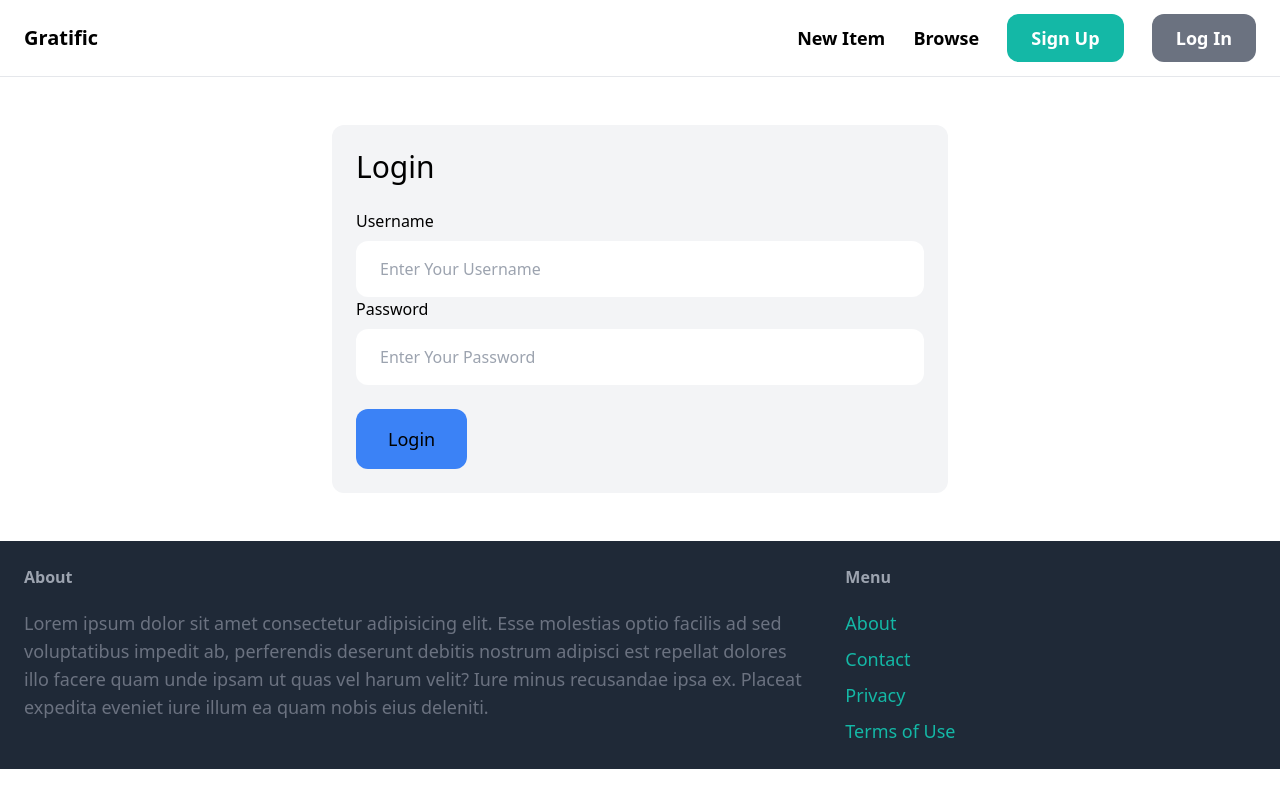
After one commit to Mazhar42/Gratific---A-marketplace, a Django app: page /login/ in a window 1280 px wide. The commit adds this page. Run offline with Django 4.2, Linux system fonts and the light colour scheme; some libraries are stand-ins or nearby versions.

Commit message:
sign up and login page constructed

```diff
--- /dev/null
+++ b/core/forms.py
@@ -0,0 +1,35 @@
+from django.contrib.auth.forms import UserCreationForm,AuthenticationForm
+from django.contrib.auth.models import User
+from django import forms
+
+class LoginForm(AuthenticationForm):
+    username = forms.CharField(widget=forms.TextInput(attrs={
+        'placeholder': 'Enter Your Username',
+        'class': 'w-full py-4 px-6 rounded-xl'
+    }))
+    password = forms.CharField(widget=forms.PasswordInput(attrs={
+        'placeholder': 'Enter Your Password',
+        'class': 'w-full py-4 px-6 rounded-xl'
+    }))
+
+class SignUpForm(UserCreationForm):
+    class Meta:
+        model = User
+        fields = ('username','email','password1','password2')
+
+    username = forms.CharField(widget=forms.TextInput(attrs={
+        'placeholder': 'Enter Your Username',
+        'class': 'w-full py-4 px-6 rounded-xl'
+    }))
+    email = forms.CharField(widget=forms.EmailInput(attrs={
+        'placeholder': 'Enter Email Address',
+        'class': 'w-full py-4 px-6 rounded-xl'
+    }))
+    password1 = forms.CharField(widget=forms.PasswordInput(attrs={
+        'placeholder': 'Enter Your Password',
+        'class': 'w-full py-4 px-6 rounded-xl'
+    }))
+    password2 = forms.CharField(widget=forms.PasswordInput(attrs={
+        'placeholder': 'Confirm Your Password',
+        'class': 'w-full py-4 px-6 rounded-xl'
+    }))
--- a/core/templates/base.html
+++ b/core/templates/base.html
@@ -5,17 +5,22 @@
     <meta http-equiv="X-UA-Compatible" content="IE=edge">
     <meta name="viewport" content="width=device-width, initial-scale=1.0">
     <script src="https://cdn.tailwindcss.com"></script>
-    <title>{% block title %}{% endblock title %} | Eskarap</title>
+    <title>{% block title %}{% endblock title %} | Gratific</title>
 </head>
 <body>
     <nav class="py-6 px-6 flex items-center justify-between border-b border-gray-200">
-         <a href="{% url 'core:index' %}" class="text-xl font-semibold">Eskarap</a>
+         <a href="{% url 'core:index' %}" class="text-xl font-semibold">Gratific</a>
          <div class="space-x-6">
             <a href="#" class="text-lg font-semibold hover:text-gray-500">New Item</a>
             <a href="#" class="text-lg font-semibold hover:text-gray-500">Browse</a>
-            <a href="#" class="px-6 py-3 text-lg font-semibold text-white bg-teal-500 rounded-xl hover:bg-teal-700">Sign Up</a>
-            <a href="#" class="px-6 py-3 text-lg font-semibold text-white bg-gray-500 rounded-xl hover:bg-gray-700">Log In</a>
-         </div>
+            {% if request.user.is_authenticated %}
+                <a href="#" class="px-6 py-3 text-lg font-semibold text-white bg-teal-500 rounded-xl hover:bg-teal-700">Inbox</a>
+                <a href="#" class="px-6 py-3 text-lg font-semibold text-white bg-gray-500 rounded-xl hover:bg-gray-700">Dashboard</a>
+            {% else %}
+                <a href="{% url 'core:signup' %}" class="px-6 py-3 text-lg font-semibold text-white bg-teal-500 rounded-xl hover:bg-teal-700">Sign Up</a>
+                <a href="{% url 'core:login' %}" class="px-6 py-3 text-lg font-semibold text-white bg-gray-500 rounded-xl hover:bg-gray-700">Log In</a>
+            {% endif %}
+        </div>
     </nav>
     <div class="px-6 py-6">
         {% block content %}
--- /dev/null
+++ b/core/templates/core/login.html
@@ -0,0 +1,28 @@
+{% extends 'base.html' %}
+{% block title %}Login{% endblock title %}
+{% block content %}
+<div class="w-1/2 my-6 p-6 mx-auto bg-gray-100 rounded-xl">
+    <h1 class="mb-6 text-3xl">Login</h1>
+    <form action="" method="post">
+        {% csrf_token %}
+        {{ form.non_field_errors }}
+        <div class="mb 3">
+            <label class="inline-block mb-2">Username</label>
+            {{ form.username }}
+        </div>
+        <div class="mb 3">
+            <label class="inline-block mb-2">Password</label>
+            {{ form.password }}
+        </div>
+
+        {% if form.errors or form.non_field_errors %}
+            <div class="mb-3 p-6 bg-red-100 rounded-xl">
+                {% for field in form %}
+                    {{ field.errors }}
+                {% endfor %}
+            </div>
+        {% endif %}
+        <button class="mt-6 py-4 px-8 text-lg bg-blue-500 hover:bg-blue-700 rounded-xl">Login</button>
+    </form>
+</div>
+{% endblock content %}
--- a/core/urls.py
+++ b/core/urls.py
@@ -1,9 +1,13 @@
 from django.urls import path
-from .views import index,contact
+from .views import index,contact,signup
+from django.contrib.auth import views as auth_views
+from .forms import LoginForm
 
 app_name = 'core'
 
 urlpatterns = [
     path('', index, name='index'),
     path('contact/', contact, name='contact'),
+    path('signup/', signup, name='signup'),
+    path('login/', auth_views.LoginView.as_view(template_name='core/login.html',authentication_form=LoginForm), name='login'),
 ]
--- a/eskarap/asgi.py
+++ b/ecommerce/asgi.py
@@ -11,6 +11,6 @@ import os
 
 from django.core.asgi import get_asgi_application
 
-os.environ.setdefault('DJANGO_SETTINGS_MODULE', 'eskarap.settings')
+os.environ.setdefault('DJANGO_SETTINGS_MODULE', ecommerce.settings')
 
 application = get_asgi_application()
--- a/eskarap/wsgi.py
+++ b/ecommerce/wsgi.py
@@ -11,6 +11,6 @@ import os
 
 from django.core.wsgi import get_wsgi_application
 
-os.environ.setdefault('DJANGO_SETTINGS_MODULE', 'eskarap.settings')
+os.environ.setdefault('DJANGO_SETTINGS_MODULE', 'ecommerce.settings')
 
 application = get_wsgi_application()
--- a/manage.py
+++ b/manage.py
@@ -6,7 +6,7 @@ import sys
 
 def main():
     """Run administrative tasks."""
-    os.environ.setdefault('DJANGO_SETTINGS_MODULE', 'eskarap.settings')
+    os.environ.setdefault('DJANGO_SETTINGS_MODULE', 'ecommerce.settings')
     try:
         from django.core.management import execute_from_command_line
     except ImportError as exc:
```
Also changed, not shown: core/templates/core/signup.html (added, +35 -0 lines), core/views.py (+21 -1 lines), ecommerce/settings.py (renamed from eskarap/settings.py, +6 -2 lines), db.sqlite3, ecommerce/__init__.py (added), ecommerce/urls.py (renamed from eskarap/urls.py).
